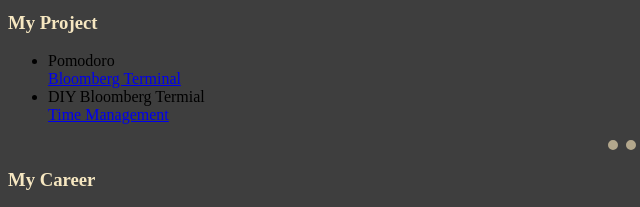
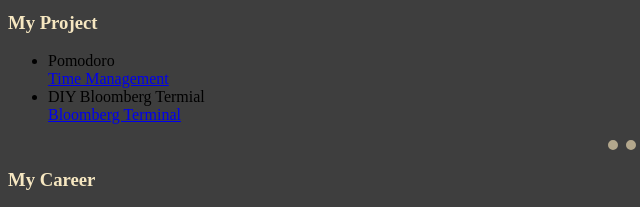
Before and after one commit to shiyinxi/CV, a plain HTML site: page index.html in a window 1280 px wide. Shown: the part 229-436 px from the top of the page, 0-640 px from the left. Drawn offline with Linux system fonts and the light colour scheme.

Commit message:
Update index.html

```diff
--- a/index.html
+++ b/index.html
@@ -21,8 +21,8 @@
     <hr>
     <h3>My Project</h3>
     <ul>
-        <li>Pomodoro</li><a href="link">Bloomberg Terminal</a>
-        <li>DIY Bloomberg Termial</li><a href="link">Time Management</a>
+        <li>Pomodoro</li><a href="https://github.com/shiyinxi/Pomodoro">Time Management</a>
+        <li>DIY Bloomberg Termial</li><a href="link">Bloomberg Terminal</a>
     </ul>
     <hr>
     <h3>My Career</h3>
```
